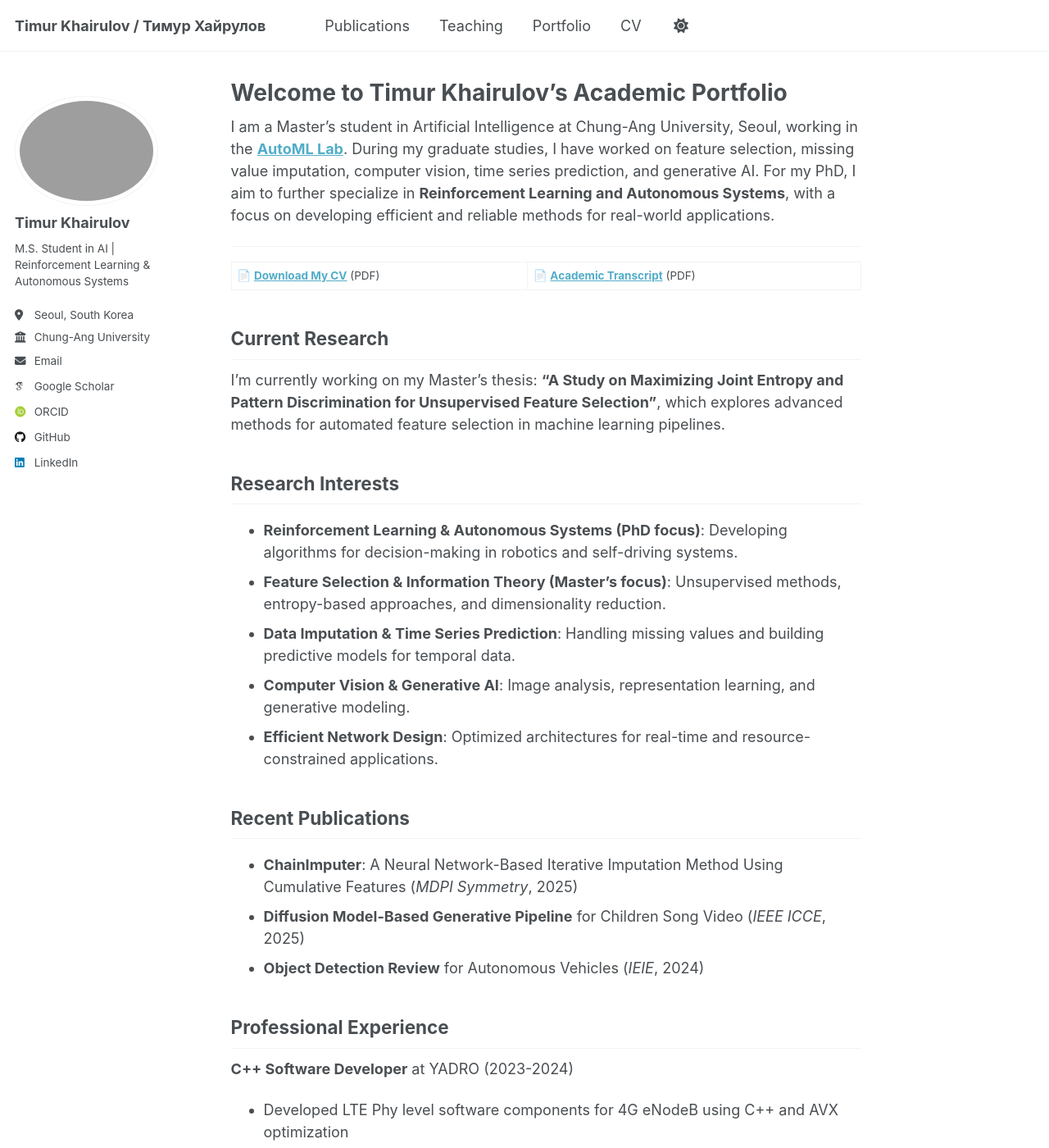
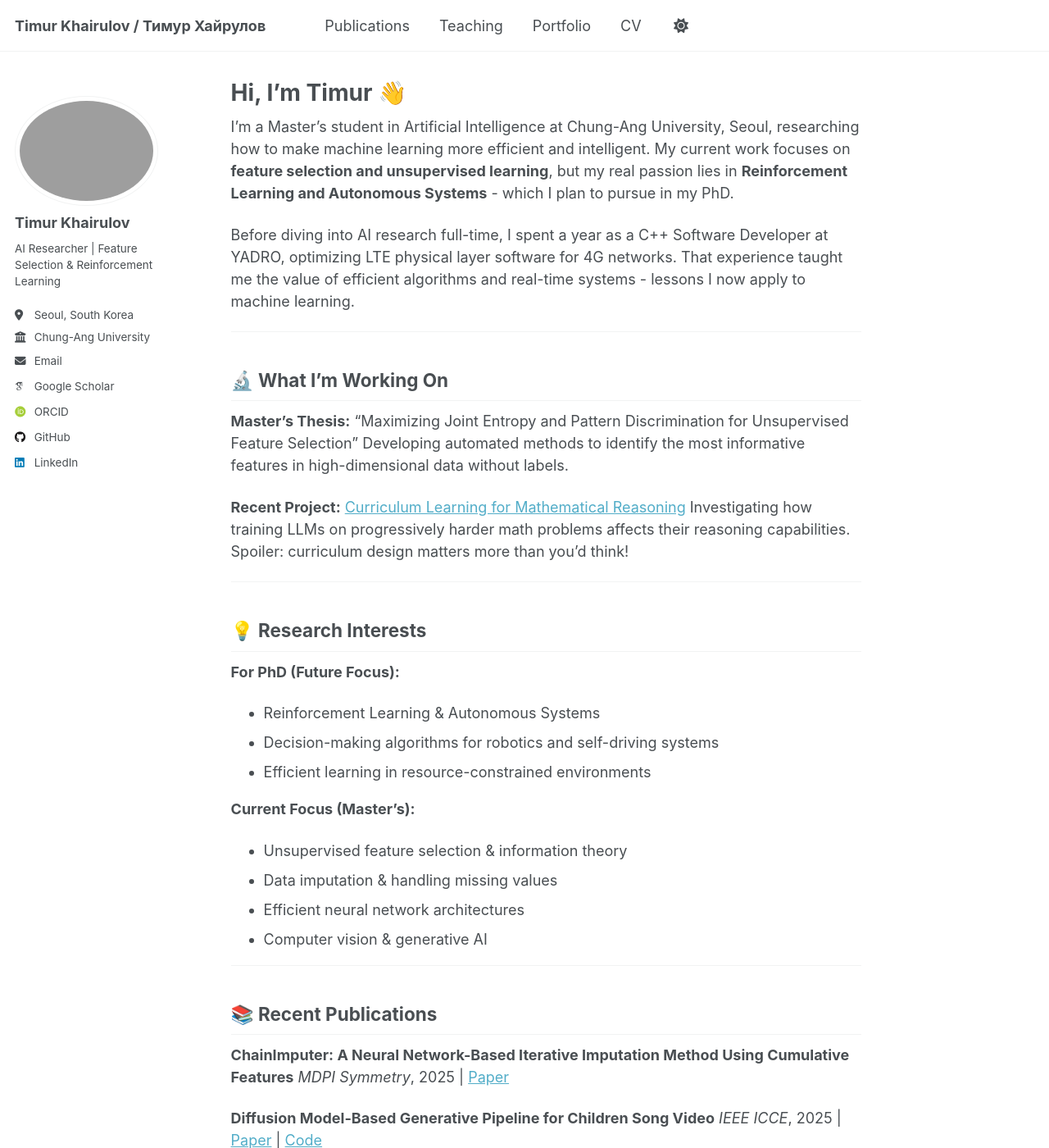
Before and after one commit to KhrTim/KhrTim.github.io, a Jekyll site: the page built from _pages/about.md, in a window 1280 px wide and 1400 px high. Shown: the whole window at 82% size. Built offline with Jekyll 4.4.1, drawn with Linux system fonts in a browser that asks for light colours; some web fonts are replaced; a script that is not in the unit is left out; some of the changed text lies outside the part shown.

Commit message:
Add blog section and curriculum learning research post
- Enable blog posts in site configuration
- Create blog archive page at /blog/
- Add comprehensive blog post about curriculum learning for mathematical reasoning
- Include 8 visualizations showing experimental results
- Update about page with more engaging and modern content
- Add curriculum learning project to portfolio
- Update bio to reflect current research focus

```diff
--- a/_config.yml
+++ b/_config.yml
@@ -25,7 +25,7 @@
   avatar           : "timur.jpg"
   name             : "Timur Khairulov"
   pronouns         : # example: "she/her"
-  bio              : "M.S. Student in AI | Reinforcement Learning & Autonomous Systems"
+  bio              : "AI Researcher | Feature Selection & Reinforcement Learning"
   location         : "Seoul, South Korea"
   employer         : "Chung-Ang University"
   uri              : # URL
@@ -230,7 +230,8 @@
     output: false
     permalink: /:collection/:path/
   posts:
-    output: false
+    output: true
+    permalink: /blog/:year/:month/:title/
 
 
 # These settings control how pages and collections are included in the site
--- a/_pages/about.md
+++ b/_pages/about.md
@@ -1,71 +1,114 @@
 ---
 permalink: /
-title: "Welcome to Timur Khairulov's Academic Portfolio"
+title: "Hi, I'm Timur 👋"
 author_profile: true
 redirect_from:
   - /about/
   - /about.html
 ---
 
-I am a Master's student in Artificial Intelligence at Chung-Ang University, Seoul, working in the [**AutoML Lab**](http://ml.cau.ac.kr/). During my graduate studies, I have worked on feature selection, missing value imputation, computer vision, time series prediction, and generative AI. For my PhD, I aim to further specialize in **Reinforcement Learning and Autonomous Systems**, with a focus on developing efficient and reliable methods for real-world applications.
+I'm a Master's student in Artificial Intelligence at Chung-Ang University, Seoul, researching how to make machine learning more efficient and intelligent. My current work focuses on **feature selection and unsupervised learning**, but my real passion lies in **Reinforcement Learning and Autonomous Systems** - which I plan to pursue in my PhD.
+
+Before diving into AI research full-time, I spent a year as a C++ Software Developer at YADRO, optimizing LTE physical layer software for 4G networks. That experience taught me the value of efficient algorithms and real-time systems - lessons I now apply to machine learning.
 
 ---
 
-📄 **[Download My CV](/files/autoCV.pdf)** (PDF) | 📄 **[Academic Transcript](/files/transcript.pdf)** (PDF)
+## 🔬 What I'm Working On
 
-## Current Research
-I'm currently working on my Master's thesis: **"A Study on Maximizing Joint Entropy and Pattern Discrimination for Unsupervised Feature Selection"**, which explores advanced methods for automated feature selection in machine learning pipelines.
+**Master's Thesis:** "Maximizing Joint Entropy and Pattern Discrimination for Unsupervised Feature Selection"
+Developing automated methods to identify the most informative features in high-dimensional data without labels.
 
-## Research Interests
-- **Reinforcement Learning & Autonomous Systems (PhD focus)**: Developing algorithms for decision-making in robotics and self-driving systems.
-- **Feature Selection & Information Theory (Master’s focus)**: Unsupervised methods, entropy-based approaches, and dimensionality reduction.
-- **Data Imputation & Time Series Prediction**: Handling missing values and building predictive models for temporal data.
-- **Computer Vision & Generative AI**: Image analysis, representation learning, and generative modeling.
-- **Efficient Network Design**: Optimized architectures for real-time and resource-constrained applications.
-
-## Recent Publications
-- **ChainImputer**: A Neural Network-Based Iterative Imputation Method Using Cumulative Features (*MDPI Symmetry*, 2025)
-- **Diffusion Model-Based Generative Pipeline** for Children Song Video (*IEEE ICCE*, 2025)
-- **Object Detection Review** for Autonomous Vehicles (*IEIE*, 2024)
-
-## Professional Experience
-**C++ Software Developer** at YADRO (2023-2024)
-- Developed LTE Phy level software components for 4G eNodeB using C++ and AVX optimization
-- Specialized in real-time telecommunications and signal processing systems
-
-## Academic Background
-- **M.S. in Artificial Intelligence** - Chung-Ang University (2024-Present)
-  - CAYSS Scholarship recipient, GPA: 4.22/4.5
-- **B.S. in Computer Science** - Electrotechnical University "LETI" (2018-2023)
-  - GPA: 4.3/5, with exchange semester at Inha University
-
-## 💻 Technical Expertise
-- **Programming Languages**: C/C++, Python, MATLAB, Dart, SQL
-- **AI/ML Frameworks**: PyTorch, OpenCV, Scikit-learn, TensorFlow
-- **Specializations**: Deep Learning, Computer Vision, Reinforcement Learning
-- **Development Tools**: Git, Linux, Docker, Flutter, Qt, Jenkins
-
-## 🏆 Notable Achievements
-- **Yandex Algorithms Bootcamp 3.0** (2023): Top 200 out of 2000 participants
-- **CAYSS Scholarship** at Chung-Ang University (2024-Present)
-- **Robotarium Project**: Helped assemble Russia's largest robotarium at LETI University
-
-## 🚀 Featured Projects
-- **[BAGen](https://github.com/KhrTim/BAGen)**: AI-powered system for automatic children's song video generation using PyTorch
-- **[Feature Selection Algorithms](https://github.com/KhrTim/Feature_Selection)**: Research implementations supporting multiple publications
-- **[L1-L2 Communication Visualization](#)**: Enterprise application for telecom analysis (YADRO project)
-- **[Menu Management App](https://product-list-cv.web.app/#/)**: Live cross-platform Flutter/Firebase application
-
-## 🎓 Teaching & Mentoring
-- **Teaching Assistant**: Computer Vision course, Chung-Ang University (Spring 2025)
-- **Research Assistant**: Russia's largest Robotarium assembly and launch at LETI University
-- **Technical Leadership**: Led 3-developer team for enterprise telecommunications project
+**Recent Project:** [Curriculum Learning for Mathematical Reasoning](/blog/2024/11/curriculum-learning-math-reasoning/)
+Investigating how training LLMs on progressively harder math problems affects their reasoning capabilities. Spoiler: curriculum design matters more than you'd think!
 
 ---
 
-## 🤝 Contact & Collaboration
-I'm always interested in collaborating on research projects related to reinforcement learning, autonomous systems, and AI applications. Feel free to explore my publications, teaching materials, and project portfolio using the navigation above.
+## 💡 Research Interests
 
-**Email**: timurkhairulov@cau.ac.kr
-**GitHub**: [KhrTim](https://github.com/KhrTim)
-**Google Scholar**: [Publications](https://scholar.google.com/citations?user=-XrW5PAAAAAJ)
+**For PhD (Future Focus):**
+- Reinforcement Learning & Autonomous Systems
+- Decision-making algorithms for robotics and self-driving systems
+- Efficient learning in resource-constrained environments
+
+**Current Focus (Master's):**
+- Unsupervised feature selection & information theory
+- Data imputation & handling missing values
+- Efficient neural network architectures
+- Computer vision & generative AI
+
+---
+
+## 📚 Recent Publications
+
+**ChainImputer: A Neural Network-Based Iterative Imputation Method Using Cumulative Features**
+*MDPI Symmetry*, 2025 | [Paper](#)
+
+**Diffusion Model-Based Generative Pipeline for Children Song Video**
+*IEEE ICCE*, 2025 | [Paper](#) | [Code](https://github.com/KhrTim/BAGen)
+
+**Object Detection Review for Autonomous Vehicles**
+*IEIE*, 2024 | [Paper](#)
+
+---
+
+## 🎓 Background
+
+**M.S. in Artificial Intelligence** - Chung-Ang University (2024-Present)
+CAYSS Scholarship recipient | GPA: 4.22/4.5
+[AutoML Lab](http://ml.cau.ac.kr/)
+
+**B.S. in Computer Science** - Electrotechnical University "LETI" (2018-2023)
+GPA: 4.3/5.0 | Exchange semester at Inha University
+Helped launch Russia's largest Robotarium
+
+**C++ Software Developer** - YADRO (2023-2024)
+Optimized LTE physical layer software using AVX instructions
+Specialized in real-time telecommunications systems
+
+---
+
+## 💻 Technical Stack
+
+**Languages:** Python, C/C++, MATLAB, Dart, SQL
+**AI/ML:** PyTorch, TensorFlow, Scikit-learn, OpenCV, Hugging Face Transformers
+**Tools:** Git, Linux, Docker, W&B, Flutter, Qt
+**Specializations:** Deep Learning, Computer Vision, Reinforcement Learning, Feature Engineering
+
+---
+
+## 🏆 Highlights
+
+- **Yandex Algorithms Bootcamp 3.0** (2023): Top 200/2000 participants
+- **CAYSS Scholarship** at Chung-Ang University (2024-Present)
+- **Led 3-developer team** on enterprise telecom project at YADRO
+- **Teaching Assistant** for Computer Vision course (Spring 2025)
+
+---
+
+## 🚀 Featured Projects
+
+[**BAGen**](https://github.com/KhrTim/BAGen) - AI-powered children's song video generator using diffusion models and PyTorch
+
+[**Feature Selection Library**](https://github.com/KhrTim/Feature_Selection) - Research implementations supporting multiple publications
+
+[**Menu Management App**](https://product-list-cv.web.app/#/) - Production Flutter/Firebase application with real-time sync
+
+**L1-L2 Communication Visualizer** - Enterprise telecommunications analysis tool (YADRO proprietary)
+
+---
+
+## 📫 Let's Connect
+
+I'm always interested in collaborating on research related to:
+- Reinforcement learning and autonomous systems
+- Efficient machine learning methods
+- Real-world AI applications
+
+**Email:** timurkhairulov@cau.ac.kr
+**GitHub:** [KhrTim](https://github.com/KhrTim)
+**LinkedIn:** [timur-khairulov](https://linkedin.com/in/timur-khairulov-b09791250)
+**Google Scholar:** [Publications](https://scholar.google.com/citations?user=-XrW5PAAAAAJ)
+
+---
+
+📄 **[Download My CV](/files/autoCV.pdf)** | 📄 **[Academic Transcript](/files/transcript.pdf)**
```
Also changed, not shown: _pages/blog.html (added, +14 -0 lines), _portfolio/curriculum-learning-math.md (added, +54 -0 lines), _posts/2024-11-13-curriculum-learning-math-reasoning.md (added, +322 -0 lines), images/blog/curriculum-learning/1_baseline_comparison.png (added), images/blog/curriculum-learning/2_curriculum_progression.png (added), images/blog/curriculum-learning/3_method_comparison.png (added), images/blog/curriculum-learning/4_performance_heatmap.png (added), images/blog/curriculum-learning/5_improvement_over_baseline.png (added), images/blog/curriculum-learning/6_metrics_comparison.png (added), images/blog/curriculum-learning/7_stage_distribution.png (added), images/blog/curriculum-learning/8_results_table.png (added).
